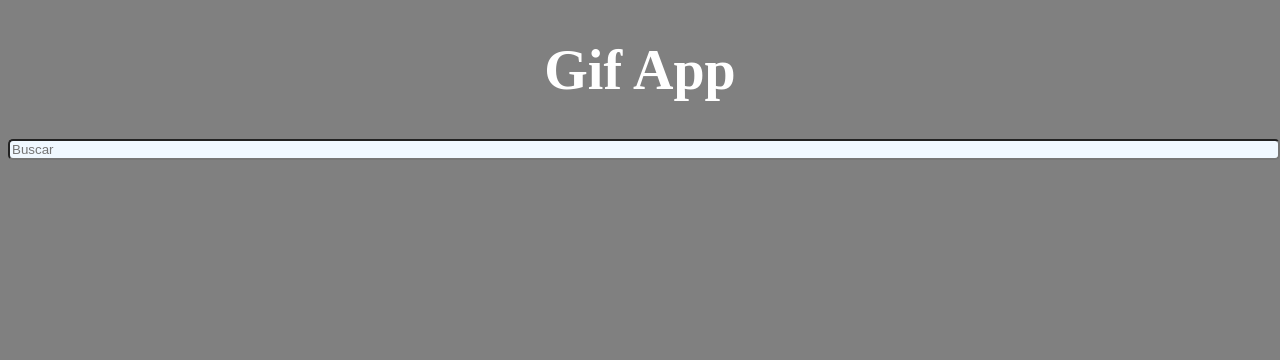
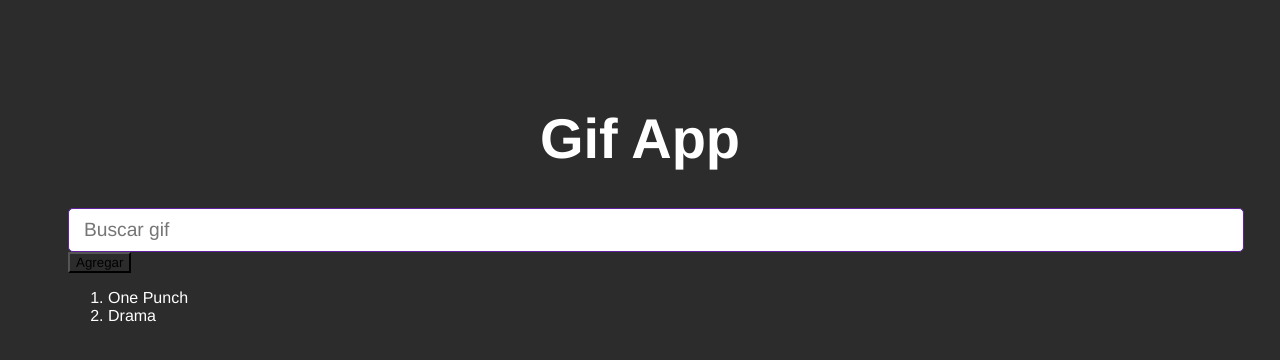
Before and after one commit to JuanCruz21/Gif-App, a React (Vite) app: page / in a window 1280 px wide. Shown: the top 360 px of the page. Built offline with nearby package versions, Linux system fonts and the light colour scheme.

Commit message:
Nueva funcionalidad

```diff
--- a/src/GifApp.css
+++ b/src/GifApp.css
@@ -1,17 +1,65 @@
-html,body {
-    background-color: grey;
+* {
+  font-family: Helvetica, Arial, sans-serif;
+  background-color: rgb(44, 44, 44);
 }
+
+body {
+    padding: 60px;
+    color: white;
+  }
+
 h1{
     font-size: 3.5rem;
     text-align: center;
     color: white;
 }
+
 h2{
     font-size: 2.5rem;
 }
 
 input{
-    background-color: aliceblue;
-    border-radius: 5px;
+  background-color: white;
+  border-radius: 5px;
+  border: 1px solid rgb(97, 32, 158);
+  color: black;
+  font-size: 1.2rem;
+  outline: none;
+  padding: 10px 15px;
+  width: 100%;
+}
+
+.card-grid {
+    display: flex;
+    flex-direction: row;
+    flex-wrap: wrap;
+    justify-content: center;
+  }
+
+  .card {
+    align-content: center;
+    align-items: center;
+    background-color: white;
+    border-radius: 10px;
+    box-shadow: 0px 3px 5px rgba(0, 0, 0, 0.03);
+    display: flex;
+    flex-direction: column;
+    height: 0%;
+    justify-content: center;
+    margin-bottom: 20px;
+    margin-right: 20px;
+    overflow: hidden;
+  }
+
+  .card p {
+    background-color: white;
+    flex: 1;
+    font-size: 1.5rem;
+    margin-top: 5px;
+    padding: 5px 20px 0px 20px;
+    text-align: center;
+  }
+
+  .card img {
     width: 100%;
-}
+  }
--- a/src/GifApp.jsx
+++ b/src/GifApp.jsx
@@ -1,10 +1,24 @@
+import { useState } from "react"
 
 
 export const GifApp = () => {
+  const [categorias, setCategorias] = useState(['One Punch', 'Drama'])
+  console.log(categorias)
+
+  const onAddCategory = ()=>{
+    setCategorias(categorias => categorias.concat("dato"))
+  }
+
   return (
     <>
     <h1>Gif App</h1>
-    <input type="text" placeholder="Buscar"/>
+    <input type="text" placeholder="Buscar gif"/>
+    <button onClick={onAddCategory}>Agregar</button>
+    <ol>
+      {categorias.map(category =>{
+        return <li key={category}>{category}</li>
+      })}
+    </ol>
     </>
   )
 }
```
